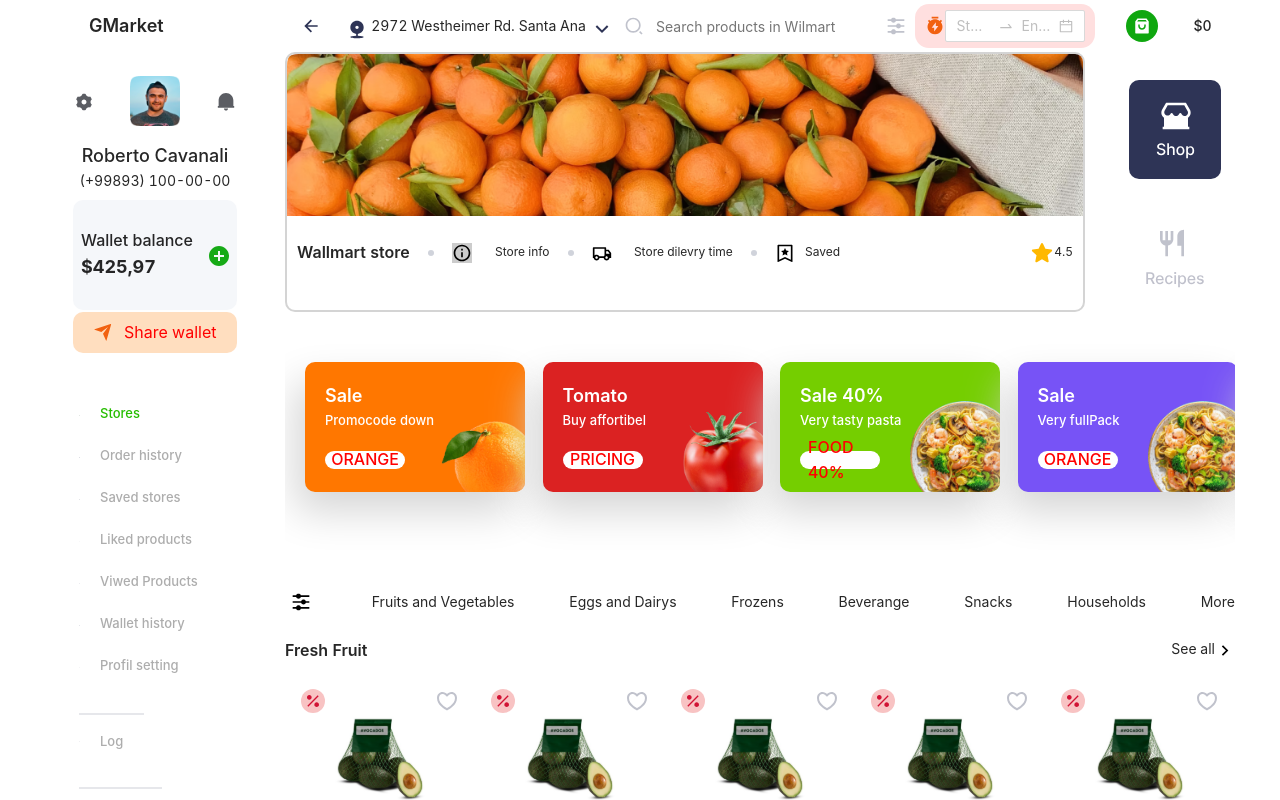
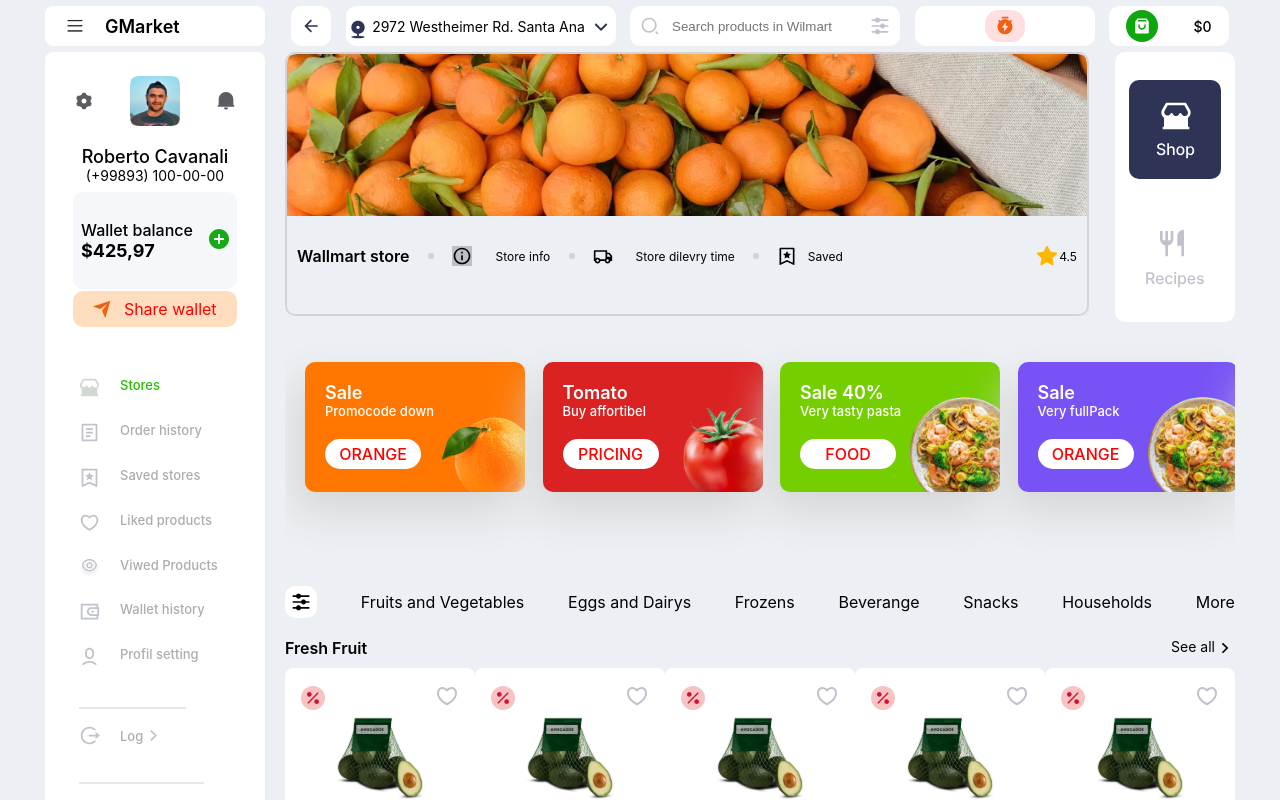
Before and after one commit to JavohirDobilov/web-shop, a React (Create React App) app: page / in a window 1280 px wide. Shown: the top 800 px of the page. Built offline with nearby package versions, Linux system fonts and the light colour scheme.

Commit message:
dfssdf
sdfsdfdfs

```diff
--- a/src/App.js
+++ b/src/App.js
@@ -13,6 +13,7 @@ import ProfilSetting from "./pages/ProfilSetting/ProfilSetting";
 
 function App() {
   return (
+    <div className="App">
       <div className="container">
         <div className='app-body'>
           <div className="sidebar-section">
@@ -36,6 +37,7 @@ function App() {
         </div>
 
       </div>
+    </div>
   );
 }
 
--- a/src/components/Header/Header.jsx
+++ b/src/components/Header/Header.jsx
@@ -8,10 +8,8 @@ import filter from "../../img/headerIcons/filter.svg"
 import timer from "../../img/headerIcons/timer.svg"
 import cart from "../../img/headerIcons/cart.svg"
 import { useSelector } from 'react-redux'
-import { DatePicker, Space } from 'antd';
-import 'antd/dist/antd.css';
+import DataCelendar from '../dataCalendar/DataCelendar'
 
-const { RangePicker } = DatePicker;
 
 const Header = () => {
 
@@ -46,9 +44,7 @@ const Header = () => {
                     <div className='header-timer-circle'>
                         <img src={timer} />
                         <div className="header-timer-data">
-                            <Space direction="horizontal" size={10}>
-                                <RangePicker showTime />
-                            </Space>
+
 
                         </div>
                     </div>
--- a/src/components/Header/header.css
+++ b/src/components/Header/header.css
@@ -331,6 +331,7 @@
         justify-content: space-between;
     }
     .header-timer-data {
+    position: relative;
       font-size: 14px;
       color: red;
       font-weight: 500;
--- /dev/null
+++ b/src/components/dataCalendar/DataCelendar.jsx
@@ -0,0 +1,19 @@
+// import React from 'react'
+// import { DatePicker, Space } from 'antd';
+// import 'antd/dist/antd.css';
+
+// const { RangePicker } = DatePicker;
+
+// const DataCelendar = () => {
+//     return (
+//         <div className='datapicker'>
+//             <Space direction="vertical" size={10} >
+//                 <RangePicker showTime />
+//             </Space>
+//         </div>
+
+
+//     )
+// }
+
+// export default DataCelendar
--- a/src/index.css
+++ b/src/index.css
@@ -1,9 +1,4 @@
 @import url('https://fonts.googleapis.com/css2?family=Montserrat:wght@400;500;600;700;800&family=Nunito:wght@400;500;600;700;800&family=Poppins:wght@400;500;600&family=Quicksand:wght@300;400;500;600;700&display=swap');
-
-
-
-
-
 
 
 
@@ -13,7 +8,7 @@
 body {
   margin: 0;
   font-family: 'Montserrat', sans-serif;
-  background-color: #ECEFF3;
+  background-color: #ECEFF3 !important;
   font-family: -apple-system, BlinkMacSystemFont, 'Segoe UI', 'Roboto', 'Oxygen',
     'Ubuntu', 'Cantarell', 'Fira Sans', 'Droid Sans', 'Helvetica Neue',
     sans-serif;
--- a/src/pages/StoriesPage/StoriesPage.jsx
+++ b/src/pages/StoriesPage/StoriesPage.jsx
@@ -50,14 +50,14 @@ const StoriesPage = () => {
     const salesSlider = [
         {id: 1,title: "Sale",text: "Promocode down",btnText: "ORANGE",color: "#ff7700",image: apelsin},
         {id: 2,title: "Tomato",text: "Buy affortibel",btnText: "PRICING",color: "rgb(219, 34, 34)",image: pomidor},
-        {id: 3,title: "Sale 40%",text: "Very tasty pasta",btnText: "FOOD 40%",color: "rgb(117, 206, 0)",image: cuck},
+        {id: 3,title: "Sale 40%",text: "Very tasty pasta",btnText: "FOOD",color: "rgb(117, 206, 0)",image: cuck},
         {id: 4,title: "Sale",text: "Very fullPack",btnText: "ORANGE",color: "#7753F6",image: cuck},
         {id: 5,title: "Collection",text: "Sale full Pack",btnText: "COLLECT",color: "#ff7700",image: apelsin},
         {id: 6,title: "Sale",text: "Promocode down",btnText: "ORANGE",color: "#ff7700",image: apelsin},
         {id: 7,title: "Tomato",text: "Buy affortibel",btnText: "PRICING",color: "rgb(247, 0, 0)",image: pomidor},
         {id: 8,title: "Sale",text: "Promocode down",btnText: "ORANGE",color: "#ff7700",image: apelsin},
         {id: 9,title: "Tomato",text: "Buy affortibel",btnText: "PRICING",color: "rgb(247, 0, 0)",image: pomidor},
-        {id: 10,title: "Sale",text: "Very tasty pasta",btnText: "FOOD 40",color: "rgb(117, 206, 0)",image: cuck},
+        {id: 10,title: "Sale",text: "Very tasty pasta",btnText: "FOOD",color: "rgb(117, 206, 0)",image: cuck},
     ]
     const len = salesSlider.length
 
```
Lines whose indentation alone changed are shown as unchanged.
